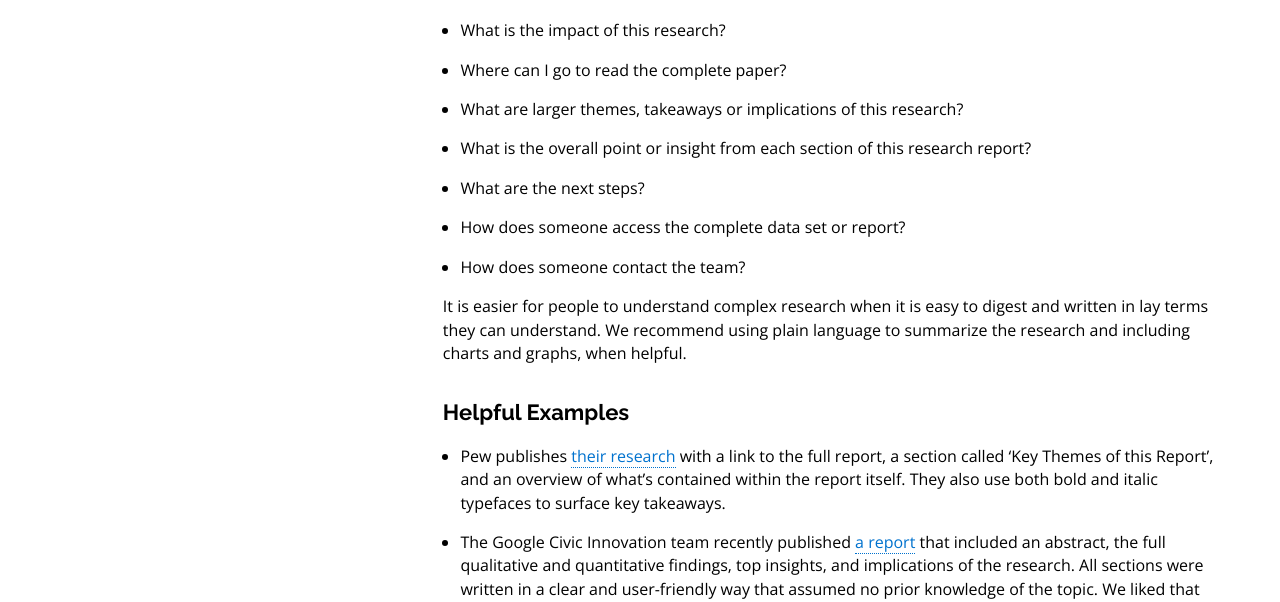
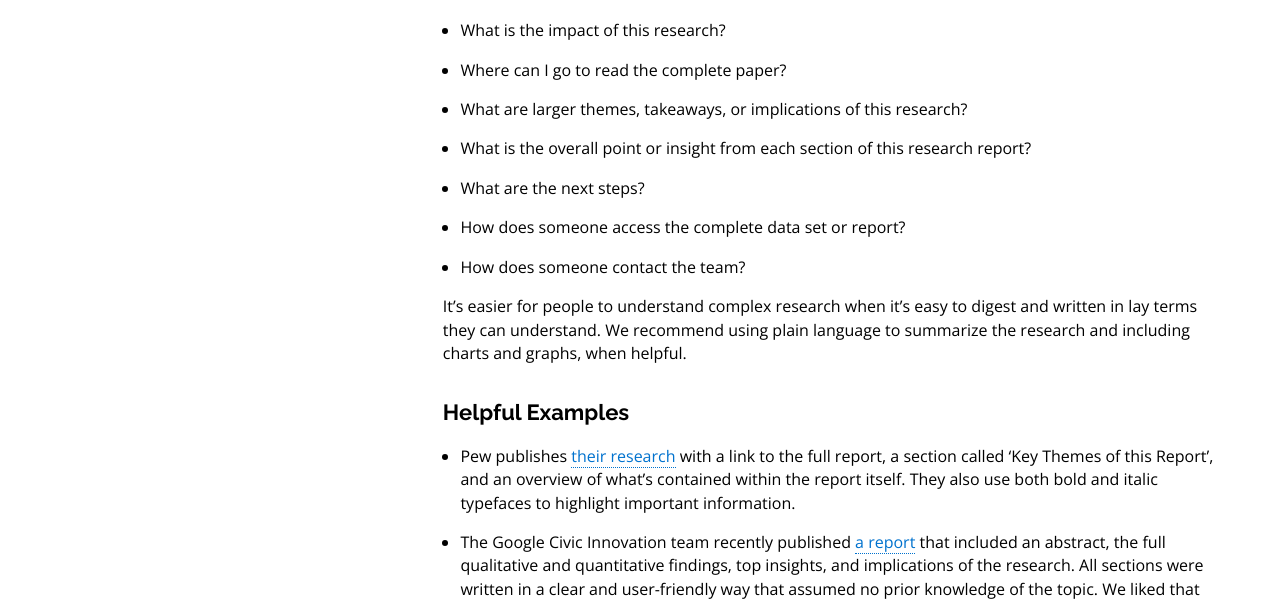
Before and after one commit to 18F/federalist-content-guide, a Jekyll site: the page built from pages/best-practices-for-writing-about-your-research.md, in a window 1280 px wide. Shown: the part 416-1018 px from the top of the page. Built offline with Jekyll 4.4.1, drawn with Linux system fonts in a browser that asks for light colours; nearby versions of some CDN libraries; Markdown is read by kramdown in place of the engine named in the settings.

Commit message:
style edits to research

```diff
--- a/pages/best-practices-for-writing-about-your-research.md
+++ b/pages/best-practices-for-writing-about-your-research.md
@@ -18,7 +18,7 @@ Writing about your research for a lay audience can be challenging. It helps to b
 
 * Where can I go to read the complete paper?
 
-* What are larger themes, takeaways or implications of this research?
+* What are larger themes, takeaways, or implications of this research?
 
 * What is the overall point or insight from each section of this research report?
 
@@ -28,11 +28,10 @@ Writing about your research for a lay audience can be challenging. It helps to b
 
 * How does someone contact the team?
 
-It is easier for people to understand complex research when it is easy to digest and written in lay terms they can understand. We recommend using plain language to summarize the research and including charts and graphs, when helpful.
-
+It's easier for people to understand complex research when it's easy to digest and written in lay terms they can understand. We recommend using plain language to summarize the research and including charts and graphs, when helpful.
 
 ## Helpful Examples
 
-* Pew publishes [their research](http://www.pewinternet.org/2015/04/01/us-smartphone-use-in-2015/) with a link to the full report, a section called 'Key Themes of this Report', and an overview of what's contained within the report itself. They also use both bold and italic typefaces to surface key takeaways.
+* Pew publishes [their research](http://www.pewinternet.org/2015/04/01/us-smartphone-use-in-2015/) with a link to the full report, a section called 'Key Themes of this Report', and an overview of what's contained within the report itself. They also use both bold and italic typefaces to highlight important information.
 
 * The Google Civic Innovation team recently published [a report](http://googlepolitics.blogspot.com/2015/06/understanding-americas-interested.html) that included an abstract, the full qualitative and quantitative findings, top insights, and implications of the research. All sections were written in a clear and user-friendly way that assumed no prior knowledge of the topic. We liked that they also included [a deck](https://drive.google.com/file/d/0B4Nqm_QFLwnLSHdRN3dmb3JRaU0/view) that gave concrete examples and key takeaways — and was quite easy to understand.
```
